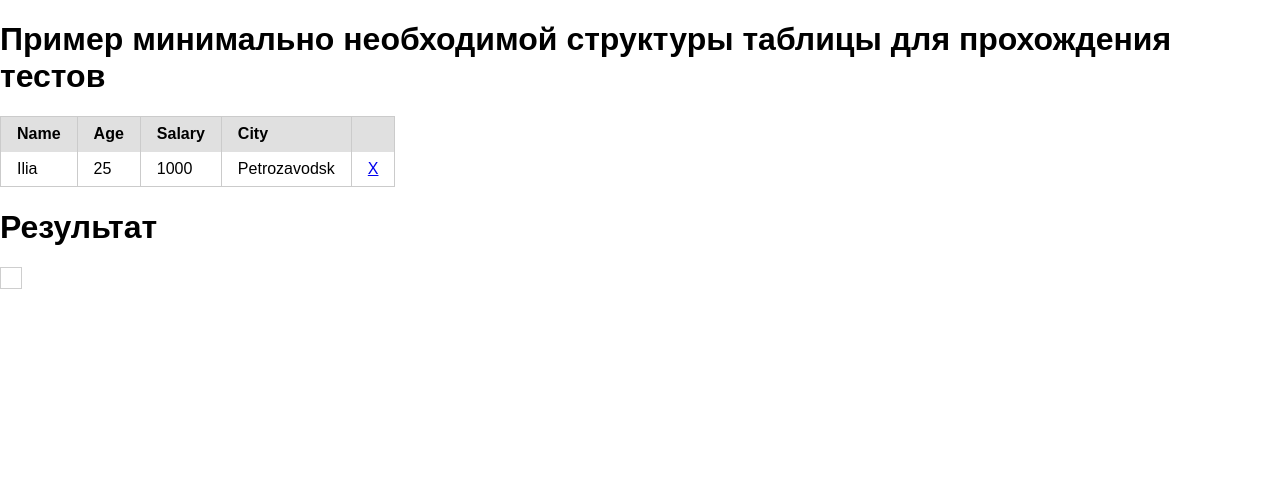
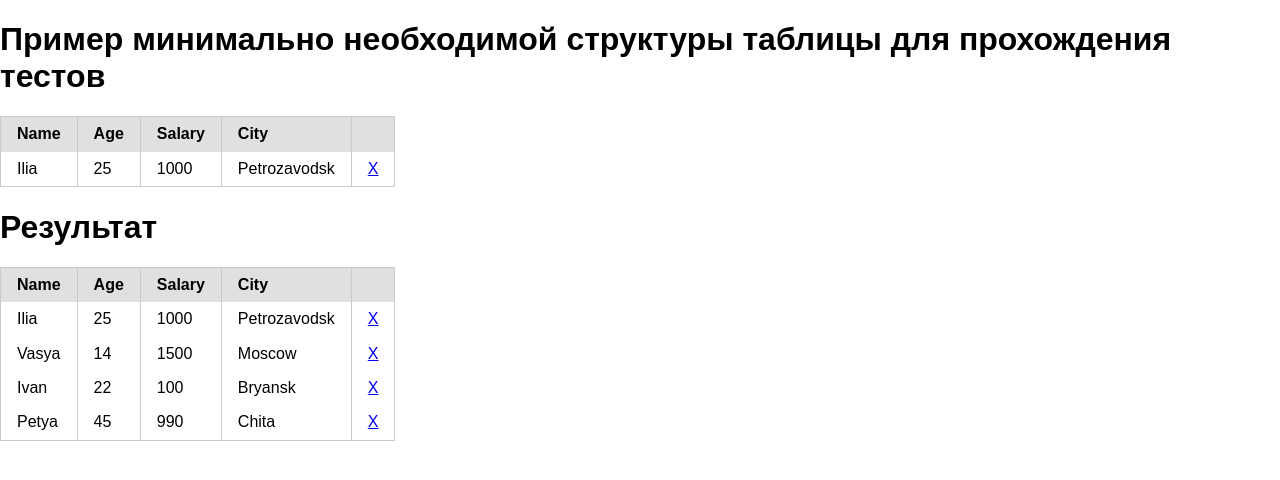
Before and after one commit to js-tasks-ru/jsbasic-20190521_nika7, a website: page 6-module/1-task/index.html in a window 1280 px wide. Drawn offline with nearby package versions, Linux system fonts and the light colour scheme; files that its build step writes are made by us from their sources.

Commit message:
done test task 2 module 5

```diff
--- a/5-module/2-task/index.js
+++ b/5-module/2-task/index.js
@@ -60,7 +60,6 @@ function SortableTable(items) {
                 }
             })
             allBodyRows1.forEach(function (el) {
-                console.log(allBodyRows1)
                 newTbody.appendChild(el)
 
             })
@@ -81,7 +80,6 @@ function SortableTable(items) {
                 newTbody.appendChild(el)
 
             })
-            console.log(allBodyRows1)
 
         }
 
--- a/6-module/1-task/index.html
+++ b/6-module/1-task/index.html
@@ -4,7 +4,8 @@
     <meta charset="UTF-8">
     <title>Занятие 6: Очищаемая таблица</title>
     <link href="style.css" rel="stylesheet">
-    <link rel="stylesheet" href="https://unpkg.com/purecss@1.0.0/build/pure-min.css" integrity="sha384-nn4HPE8lTHyVtfCBi5yW9d20FjT8BJwUXyWZT9InLYax14RDjBj46LmSztkmNP9w" crossorigin="anonymous">
+    <link rel="stylesheet" href="https://unpkg.com/purecss@1.0.0/build/pure-min.css"
+          integrity="sha384-nn4HPE8lTHyVtfCBi5yW9d20FjT8BJwUXyWZT9InLYax14RDjBj46LmSztkmNP9w" crossorigin="anonymous">
     <script src="index.js"></script>
 </head>
 <body>
@@ -73,7 +74,9 @@
 
     let table = new ClearedTable(rows);
     document.querySelector('.result').appendChild(table.el);
-
+    table.onRemoved = function (id) {
+        console.log(`Из таблицы удален пользователь ${id}`);
+    }
 </script>
 </body>
 </html>
--- a/6-module/1-task/index.js
+++ b/6-module/1-task/index.js
@@ -21,13 +21,31 @@
         constructor(data) {
             this.el = document.createElement('table');
             this.data = data;
+            let headRow = document.createElement('thead')
+            headRow.innerHTML = '<tr>\n' + '<td>Name</td>\n' + '<td>Age</td>\n' + '<td>Salary</td>\n' + '<td>City</td>\n' + '<td> </td>\n </tr>'
+            let bodyRow = document.createElement('tbody')
+            this.data.forEach(function (element) {
+                let innerBody = document.createElement('tr')
+                innerBody.innerHTML += '<td>' + element.name + '</td>\n'
+                innerBody.innerHTML += '<td>' + element.age + '</td>\n'
+                innerBody.innerHTML += '<td>' + element.salary + '</td>\n'
+                innerBody.innerHTML += '<td>' + element.city + '</td>\n'
+                innerBody.innerHTML += '<td><a href="#delete">X</a></td>\n'
+                bodyRow.appendChild(innerBody)
+            })
+
+            this.el.appendChild(headRow)
+            this.el.appendChild(bodyRow)
+            this.el.classList.add('pure-table')
         }
 
         /**
          * Метод который выщывается после удалении строки
          * @param {number} id - идентификатор удаляемого пользователя
          */
-        onRemoved(id) {}
+        onRemoved(id) {
+            console.log(`Из таблицы удален пользователь ${id}`);
+        }
     }
 
     window.ClearedTable = ClearedTable;
```
Also changed, not shown: 6-module/1-task/README.md. Lines whose indentation alone changed are shown as unchanged.
